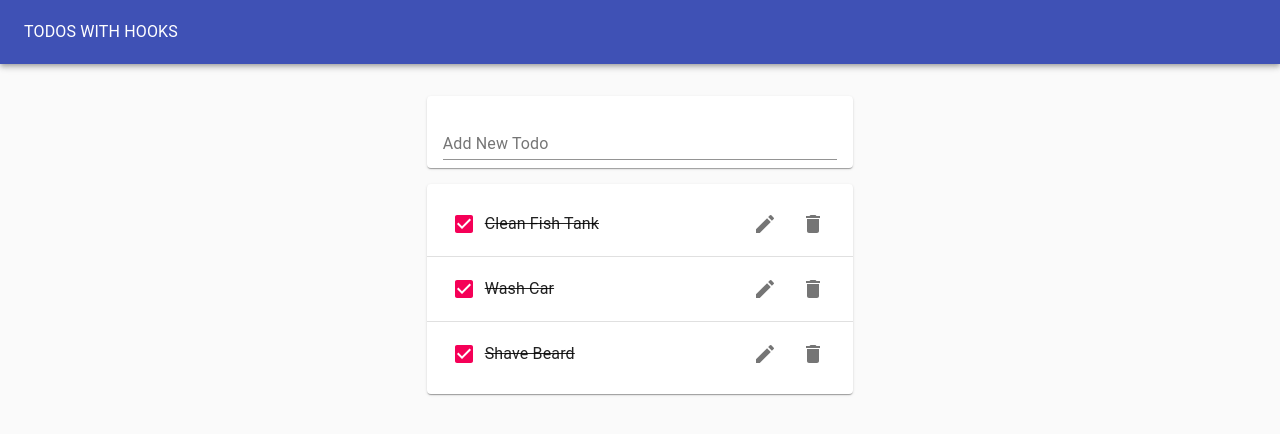
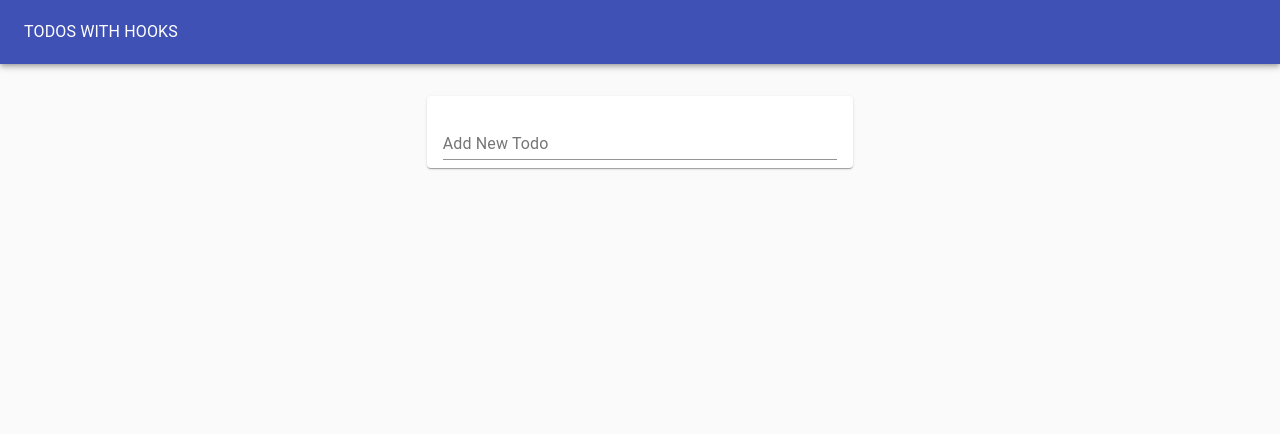
Before and after one commit to derekwidmer/TodoListApp, a React (Create React App) app: page / in a window 1280 px wide. Shown: the top 434 px of the page. Built offline with nearby package versions, Linux system fonts and the light colour scheme.

Commit message:
Now using localstorage

```diff
--- a/src/TodoApp.js
+++ b/src/TodoApp.js
@@ -1,4 +1,4 @@
-import React, { useState } from 'react'
+import React, { useState, useEffect } from 'react'
 import { Typography, Paper, AppBar, Toolbar, Grid } from '@material-ui/core'
 import { v4 as uuid } from 'uuid';
 import TodoList from './TodoList'
@@ -6,12 +6,12 @@
 
 
 export default function TodoApp() {
-    const initialTodos = [
-        { id: uuid(), task: "Clean Fish Tank", completed: "false" },
-        { id: uuid(), task: "Wash Car", completed: "true" },
-        { id: uuid(), task: "Shave Beard", completed: "false" },
-    ];
+    const initialTodos = JSON.parse(window.localStorage.getItem("todos")) || [];
     const [todos, setTodos] = useState(initialTodos);
+
+    useEffect(() => {
+        window.localStorage.setItem("todos", JSON.stringify(todos))
+    })
 
     const addTodo = (newTodoText) => {
         setTodos(currentTodos => ([...currentTodos, { id: uuid(), task: newTodoText, completed: false }]))
--- a/src/TodoList.js
+++ b/src/TodoList.js
@@ -3,6 +3,7 @@
 import Todo from './Todo'
 
 export default function TodoList({ todos, handleDelete, handleToggle, handleEdit }) {
+    if (todos.length) {
         return (
             <Paper>
                 <List>
@@ -23,4 +24,7 @@
                 </List>
             </Paper>
         )
+    } else {
+        return null;
     }
+}
```
Lines whose indentation alone changed are shown as unchanged.
